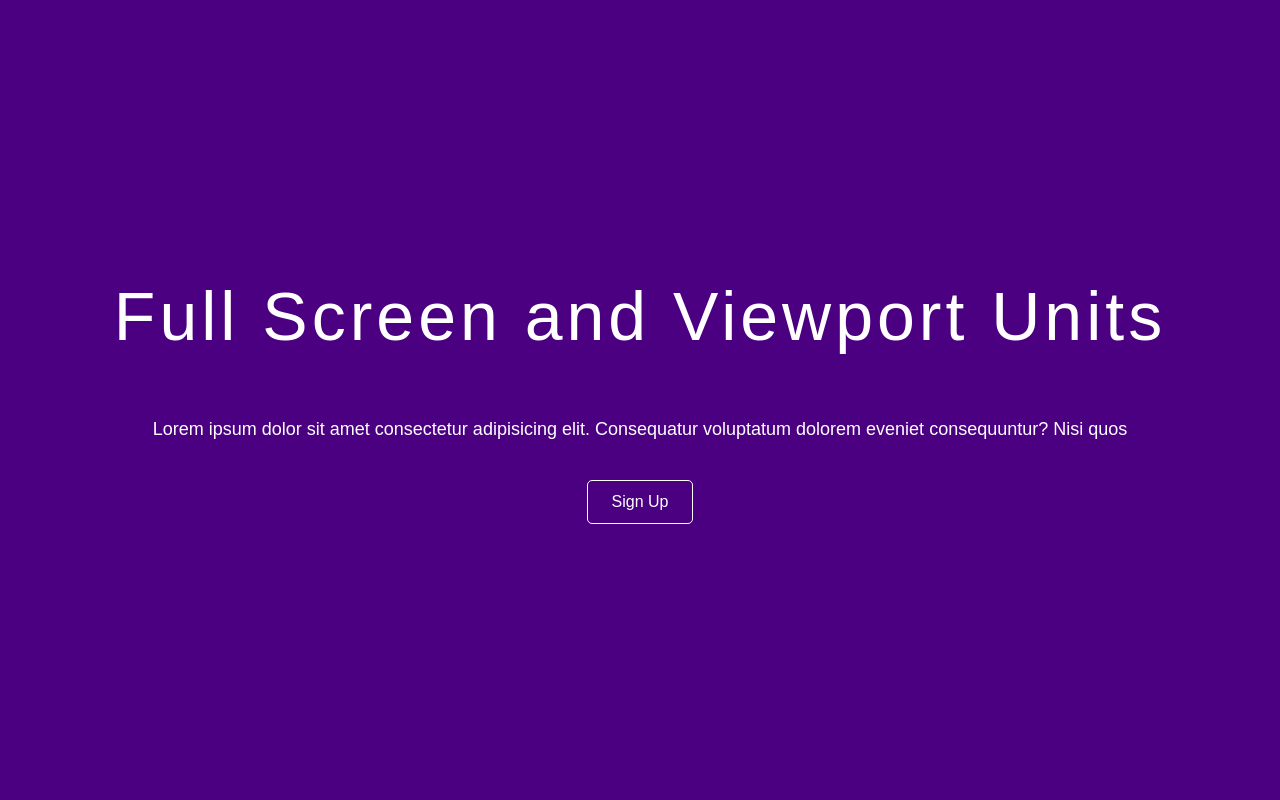
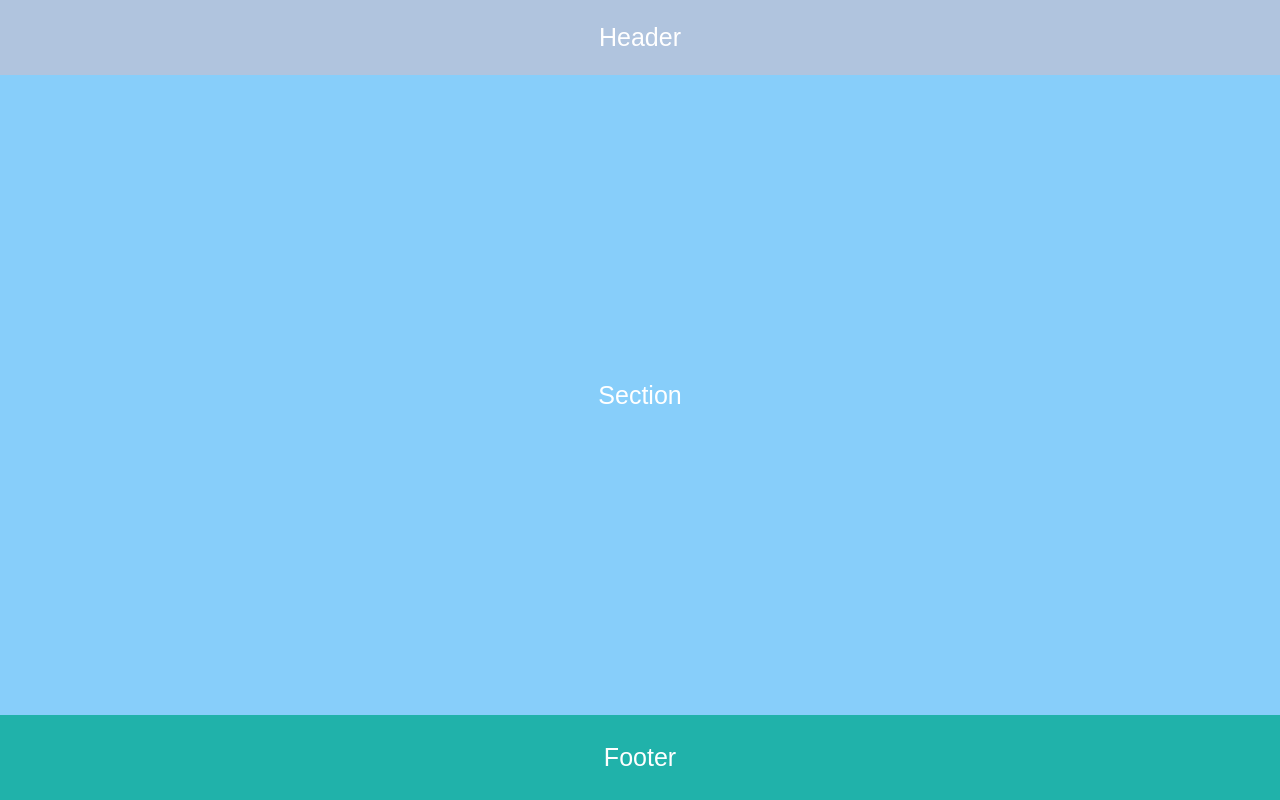
Before and after one commit to joepasss/sass_study, a React (Create React App) app in the folder responsive_design/: page / in a window 1280 px wide. Built offline with nearby package versions, Linux system fonts and the light colour scheme.

Commit message:
Sticky Footer

```diff
--- a/responsive_design/src/App.js
+++ b/responsive_design/src/App.js
@@ -1,12 +1,9 @@
 function App() {
   return (
     <div>
-      <h1>Full Screen and Viewport Units</h1>
-      <p>
-        Lorem ipsum dolor sit amet consectetur adipisicing elit. Consequatur
-        voluptatum dolorem eveniet consequuntur? Nisi quos
-      </p>
-      <a href='#'>Sign Up</a>
+      <header>Header</header>
+      <section>Section</section>
+      <footer>Footer</footer>
     </div>
   );
 }
--- a/responsive_design/src/index.scss
+++ b/responsive_design/src/index.scss
@@ -3,47 +3,54 @@
   margin: 0;
 }
 
+// Sticky footer
+:root {
+  font-size: 62.5%;
+}
+
+header {
+  background-color: lightsteelblue;
+  height: 7.5rem;
+}
+
+section {
+  background-color: lightskyblue;
+  height: 30rem;
+}
+
+footer {
+  background-color: lightseagreen;
+  height: 8.5rem;
+}
+
+header,
+section,
+footer {
+  display: flex;
+  justify-content: center;
+  align-items: center;
+
+  font-size: 2.5rem;
+  color: white;
+  font-family: Arial, Helvetica, sans-serif;
+}
+
+// First Solution
+// section {
+//   height: calc(100vh - 7.5rem - 8.5rem);
+// }
+
+// Second solution => Recommended
 body {
-  font-family: sans-serif;
+  div#root {
+    div {
+      min-height: 100vh;
+      display: flex;
+      flex-direction: column;
 
-  div {
-    background-color: indigo;
-    color: white;
-
-    // Full Screen
-    height: 100vh;
-
-    // Optional
-    display: flex;
-    flex-direction: column;
-    justify-content: center;
-    align-items: center;
-  }
-
-  h1 {
-    margin-bottom: 4rem;
-    font-size: 68px;
-    font-weight: 300;
-    letter-spacing: 4px;
-  }
-
-  p {
-    font-size: 18px;
-  }
-
-  a {
-    color: white;
-    text-decoration: none;
-    border: 1px white solid;
-    border-radius: 5px;
-    padding: 12px 24px;
-    margin-top: 40px;
-
-    transition: all 0.35s ease-in-out;
-
-    &:hover {
-      color: indigo;
-      background-color: white;
+      section {
+        flex-grow: 1;
+      }
     }
   }
 }
```
